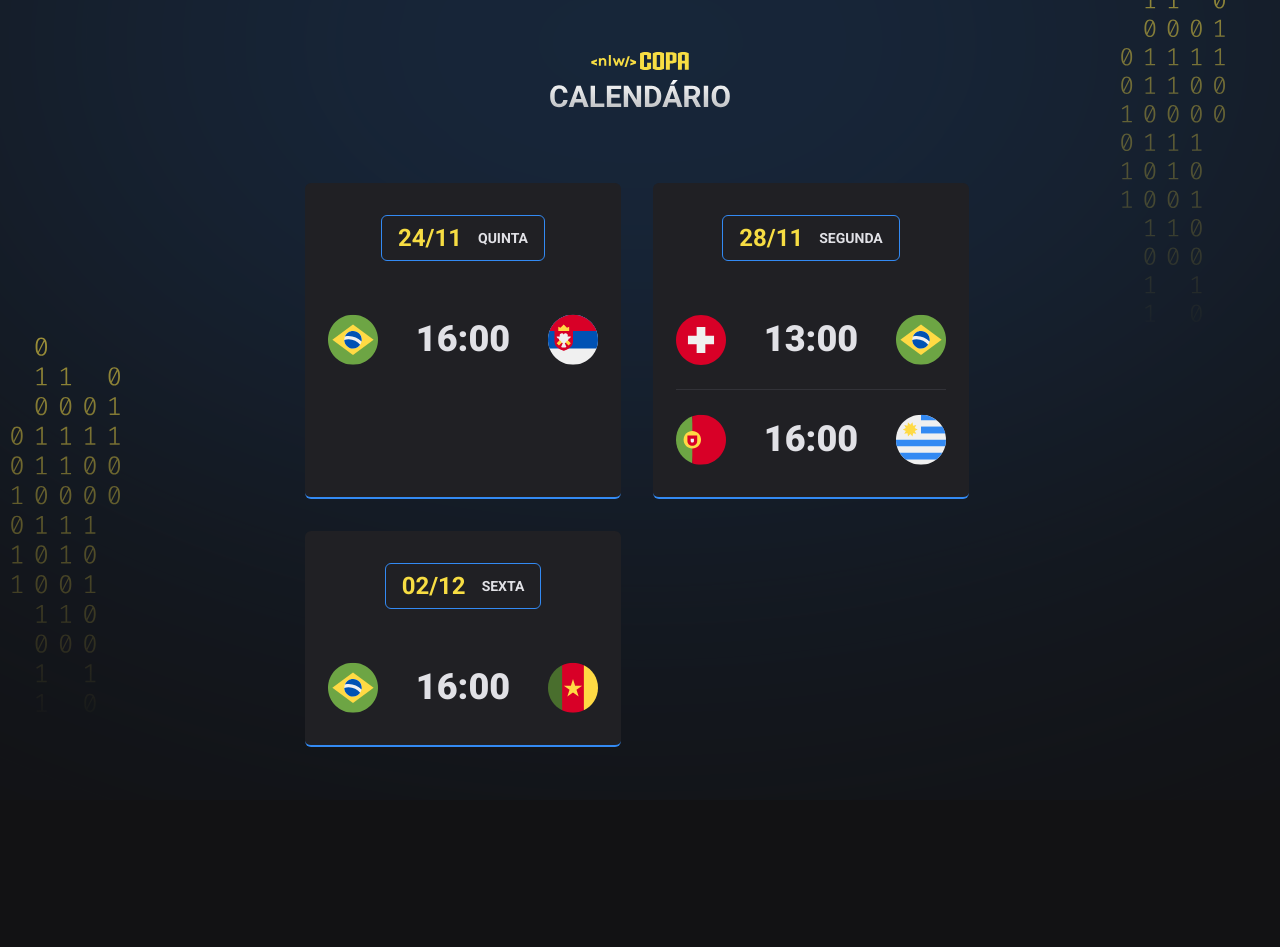
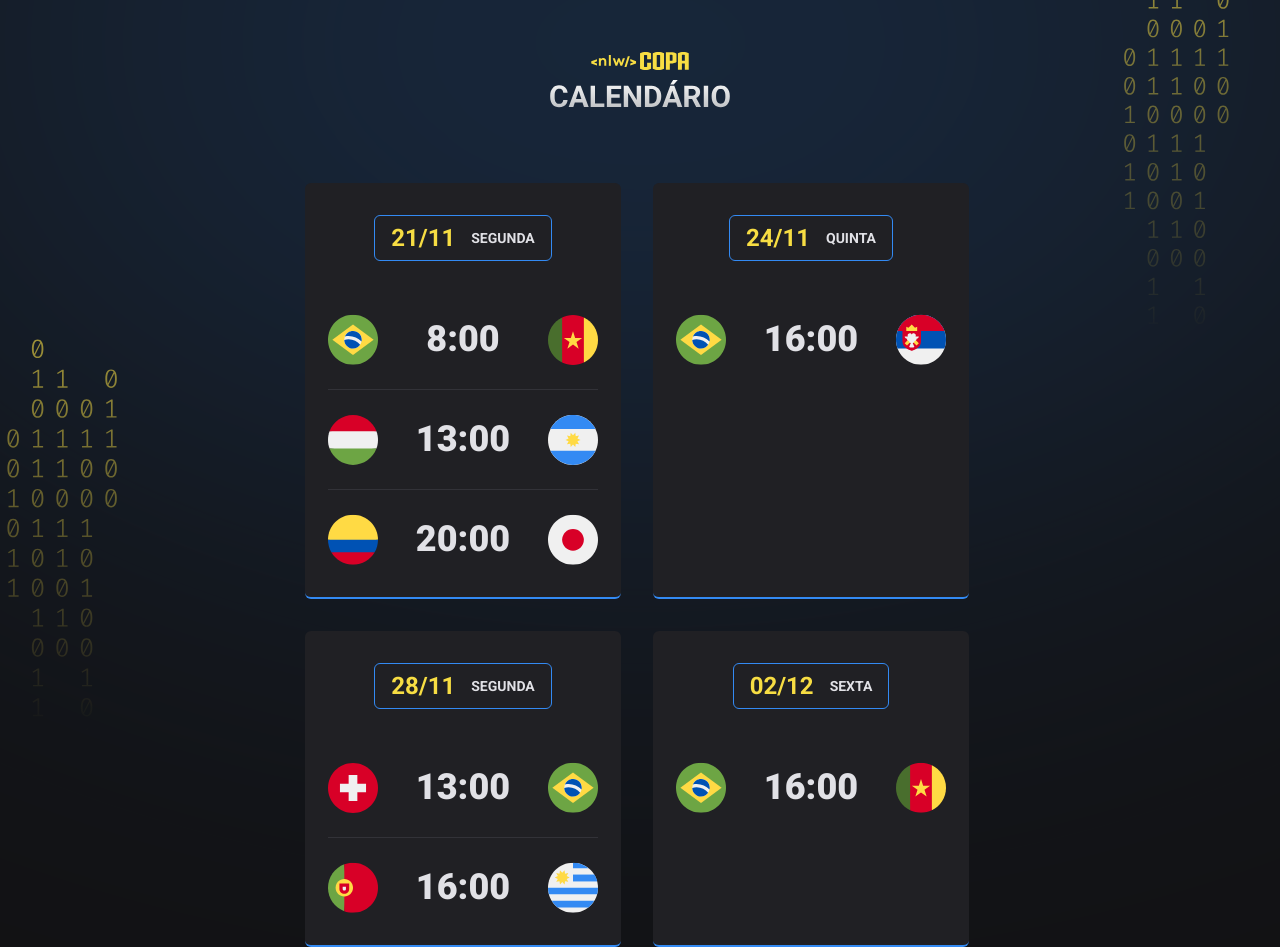
Before and after one commit to renyellen/nlwcopa, a plain HTML site: page index.html in a window 1280 px wide. Before the commit the page ends 800 px from the top, so only its background shows below. Drawn offline with Linux system fonts and the light colour scheme.

Commit message:
atualizacoes

```diff
--- a/main.js
+++ b/main.js
@@ -8,9 +8,9 @@ function createGame(player1, hour, player2) {
   `
 }
 
-let delay = -0.4;
+let delay = -0.2;
 function createCard(date, day, games) {
-  delay = delay + 0.4;
+  delay = delay + 0.7;
   return `
     <div class="card" style="animation-delay: ${delay}s">
       <h2>${date} <span>${day}</span></h2>
@@ -22,11 +22,9 @@ function createCard(date, day, games) {
 }
 
 document.querySelector("#cards").innerHTML =
+  createCard("21/11", "segunda", createGame("brazil", "8:00", "camareon") + createGame("hungary", "13:00", "argentina")+createGame("colombia", "20:00", "japão"))+
   createCard("24/11", "quinta", createGame("brazil", "16:00", "serbia")) +
-  createCard(
-    "28/11",
-    "segunda",
-    createGame("switzerland", "13:00", "brazil") +
+  createCard("28/11", "segunda",createGame("switzerland", "13:00", "brazil") +
       createGame("portugal", "16:00", "uruguai")
   ) +
   createCard("02/12", "sexta", createGame("brazil", "16:00", "cameroon"))
--- a/style.css
+++ b/style.css
@@ -116,7 +116,7 @@ header {
 .card h2:hover,
 .card ul li strong:hover,
 .card ul li img:hover {
-  transform: scale(1.1);
+  transform: scale(1.6);
 }
 
 .card h2,
@@ -127,7 +127,7 @@ header {
 
 .card {
   opacity: 0;
-  animation: appear 0.2s forwards;
+  animation: appear 0.7s forwards;
 }
 
 @keyframes appear {
```
Also changed, not shown: assets/icon-argentina.svg (added), assets/icon-armenia.svg (added), assets/icon-catar.svg (added), assets/icon-colombia.svg (added), assets/icon-comoros.svg (added), assets/icon-coreia.svg (renamed from assets/icon-japao.svg), assets/icon-hungary.svg (added), assets/icon-india.svg (added), assets/icon-japan.svg (added), assets/icon-japão.svg (added), assets/icon-jordans.svg (added), assets/icon-qatar.svg (added), assets/icon-senegal.svg (added).
